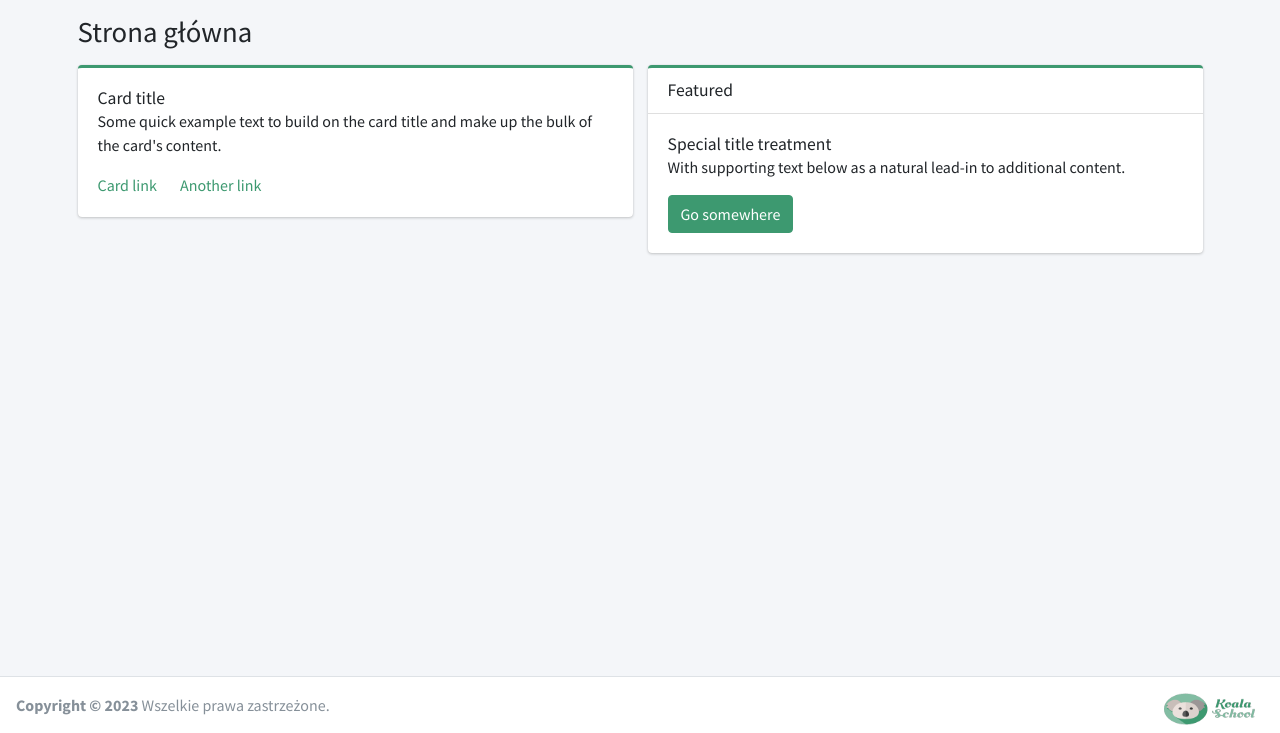
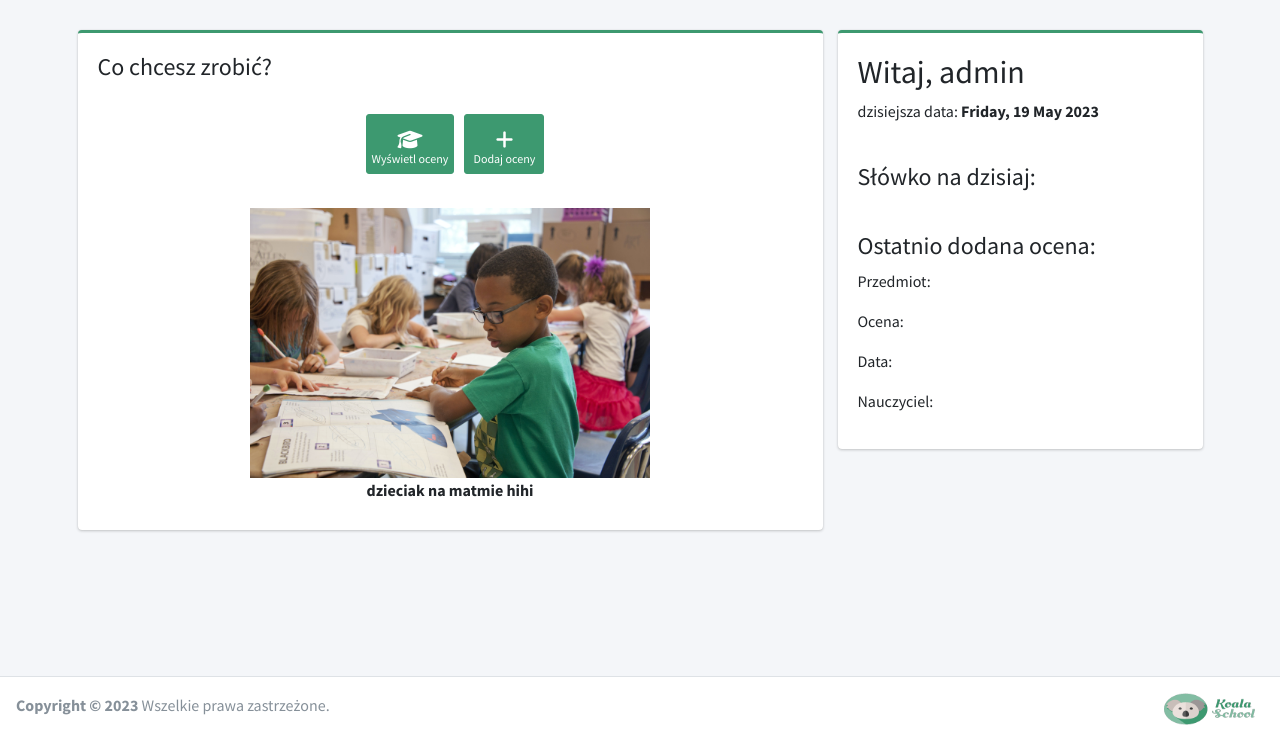
Before and after one commit to Bakkonrad/school_diary, a PHP site: page /teacher/teacher_main.php in a window 1280 px wide. Shown: the part 67-800 px from the top of the page. Run offline with PHP 8.4, Linux system fonts and the light colour scheme; a user stored in the database is signed in; some libraries are stand-ins or nearby versions.

Commit message:
updated teacher_main.php and edit form in admin_edit_users.php

```diff
--- a/pages/teacher/teacher_main.php
+++ b/pages/teacher/teacher_main.php
@@ -5,14 +5,14 @@
     header('Location: ../index.php');
     exit();
 }
-    if($_SESSION['role'] != 2)
-    {
+if ($_SESSION['role'] != 2) {
     header("Location: ../index.php");
     exit();
 }
 ?>
 <!DOCTYPE html>
 <html lang="en">
+
 <head>
     <meta charset="utf-8">
     <meta name="viewport" content="width=device-width, initial-scale=1">
@@ -30,6 +30,7 @@
     <!-- Custom style -->
     <link rel="stylesheet" href="../css/style.css">
 </head>
+
 <body class="hold-transition layout-top-nav">
     <div class="wrapper">
         <!-- Navbar -->
@@ -69,7 +70,7 @@
                                 <i class="fa fa-solid fa-user-shield fa-stack-1x fa-inverse" id="navbar-dropdown-btn"></i>
                             </span>
                         </a>
-                <ul class="dropdown-menu" >
+                        <ul class="dropdown-menu">
                             <li class="user-header">
                                 <img src="../../resources/teacher.jpg" class="img-circle" alt="User Image">
                                 <?php
@@ -84,7 +85,7 @@
                             <br><br><br>
                             <li class="user-footer">
                                 <div class="text-center" id="logout-div">
-                        <a href="../../scripts/logout.php" type="button" id="logout-btn" class="btn btn-block btn-danger" >Wyloguj</a>
+                                    <a href="../../scripts/logout.php" type="button" id="logout-btn" class="btn btn-block btn-danger">Wyloguj</a>
                                 </div>
                             </li>
                         </ul>
@@ -97,8 +98,6 @@
         <div class="content-wrapper">
             <div class="content-header">
                 <div class="container">
-            <h1 class="m-0"> Strona główna</h1>
-            <!-- <h1 class="m-0"> Strona główna <small>zalogowany</small></h1> -->
                 </div> <!-- /.container-fluid -->
             </div> <!-- /.content-header -->
 
@@ -106,33 +105,55 @@
             <div class="content">
                 <div class="container">
                     <div class="row">
-            <div class="col-lg-6">
+                        <div class="col-lg-8">
                             <div class="card card-olive card-outline">
                                 <div class="card-body">
-                <h5 class="card-title">Card title</h5>
-
-                <p class="card-text">
-                    Some quick example text to build on the card title and make up the bulk of the card's
-                    content.
+                                    <h4>Co chcesz zrobić?</h4>
+                                    <br>
+                                    <div class="row justify-content-md-center">
+                                        <a href="teacher_show_grades.php" class="btn btn-app bg-olive">
+                                            <i class="fa fa-solid fa-graduation-cap"></i> Wyświetl oceny
+                                        </a>
+                                        <a href="teacher_add_grade.php" class="btn btn-app bg-olive">
+                                            <i class="fa fa-solid fa-plus"></i> Dodaj oceny
+                                        </a>
+                                    </div> <!-- /.row -->
+                                    <br>
+                                    <div class="row justify-content-md-center">
+                                        <img src="../../resources/pexels-cdc-3992949.jpg" width="400" height="270">
+                                    </div>
+                                    <div class="row justify-content-md-center">
+                                        <label>dzieciak na matmie hihi</label>
+                                    </div>
+                                </div> <!-- /.card-body -->
+                            </div> <!-- /.card -->
+                        </div> <!-- /.col -->
+                        <div class="col-lg-4">
+                            <div class="card card-olive card-outline">
+                                <div class="card-body">
+                                    <h2>Witaj,
+                                        <?php
+                                        echo <<< HTML
+                    $_SESSION[firstName]</h2>
+                    <p class="card-text">dzisiejsza data: <b>
+                HTML;
+                                    echo date("l, d M Y");
+                                    ?>
+                                    </b></p>
+                                    <br>
+                                    <h4>Słówko na dzisiaj:</h4>
+                                    <p>
+                                        <script src="https://wordsmith.org/words/word.js" type="text/javascript"></script>
                                     </p>
-                <a href="#" class="card-link">Card link</a>
-                <a href="#" class="card-link">Another link</a>
-                </div>
+                                    <br>
+                                    <h4>Ostatnio dodana ocena:</h4>
+                                    <p>Przedmiot: </p>
+                                    <p>Ocena: </p>
+                                    <p>Data: </p>
+                                    <p>Nauczyciel: </p>
+                                </div> <!-- /.card-body -->
                             </div> <!-- /.card -->
-            </div> <!-- /.col-md-6 -->
-            <div class="col-lg-6">
-            <div class="card card-olive card-outline">
-                <div class="card-header">
-                <h5 class="card-title m-0">Featured</h5>
-                </div>
-                <div class="card-body">
-                <h6 class="card-title">Special title treatment</h6>
-
-                <p class="card-text">With supporting text below as a natural lead-in to additional content.</p>
-                <a href="#" class="btn btn-olive">Go somewhere</a>
-                </div>
-            </div>
-            </div> <!-- /.col-md-6 -->
+                        </div> <!-- /.col -->
                     </div> <!-- /.row -->
                 </div> <!-- /.container-fluid -->
             </div> <!-- /.content -->
@@ -159,4 +180,5 @@
     <script src="../../dist/js/adminlte.min.js"></script>
 
 </body>
+
 </html>
```
Also changed, not shown: pages/admin/admin_edit_users.php (+21 -19 lines). Lines whose indentation alone changed are shown as unchanged.
